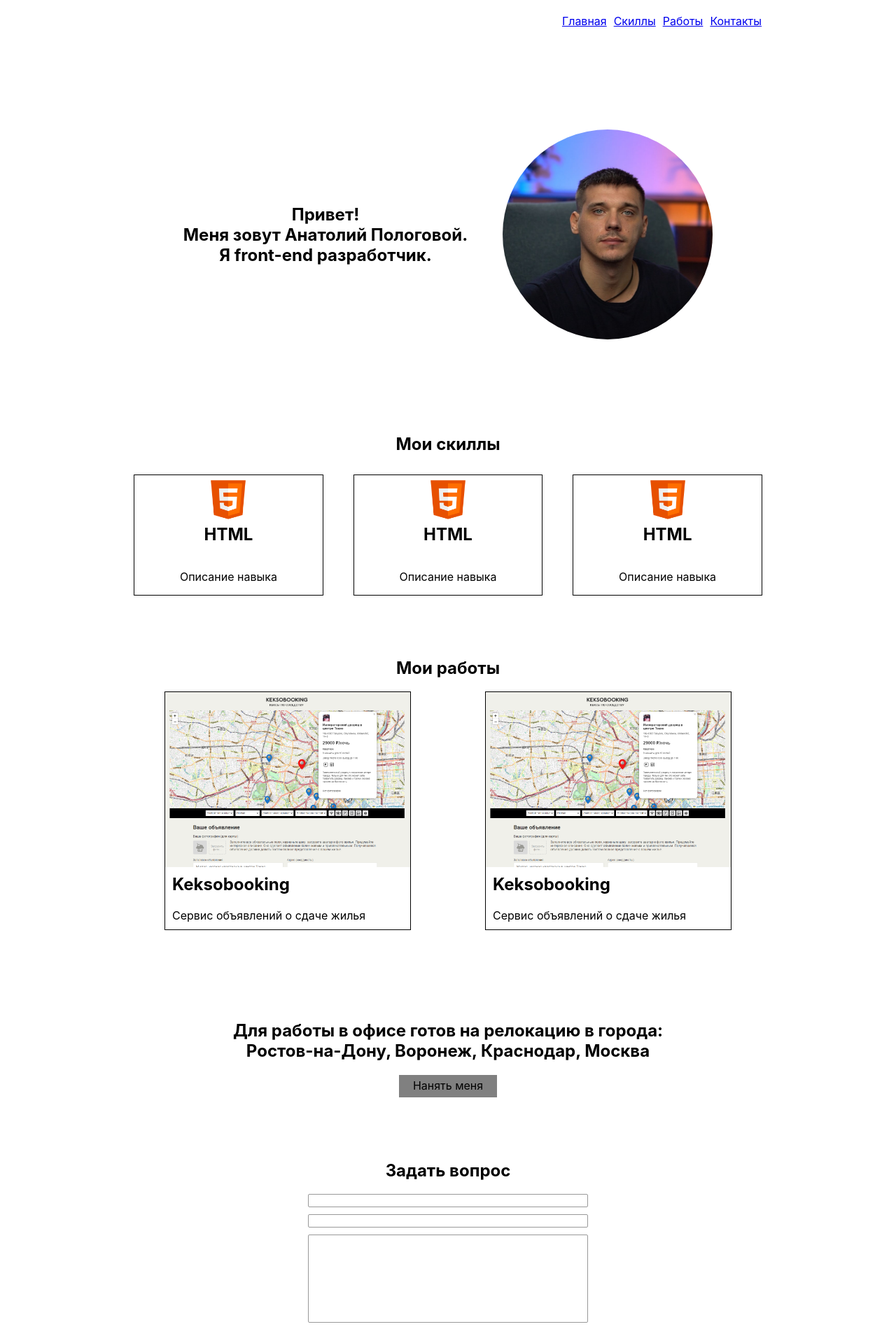
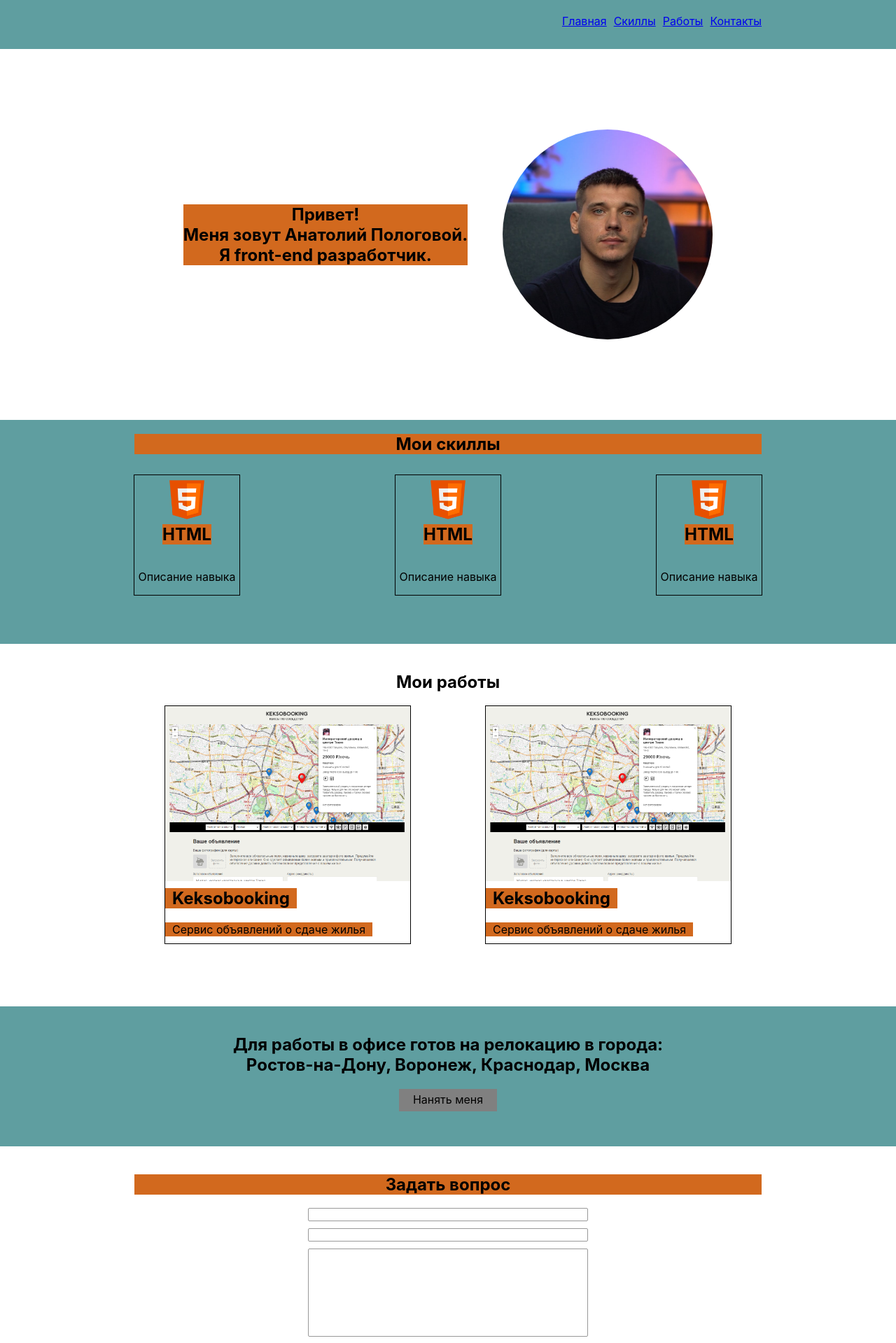
Before and after one commit to AnatoliyPologovoy/portfolio, a React (Create React App) app: page / in a window 1280 px wide. Shown: the top 1919 px of the page at 70% size. Built offline with nearby package versions, Linux system fonts and the light colour scheme.

Commit message:
fix bugs

```diff
--- a/src/components/Contacts.tsx
+++ b/src/components/Contacts.tsx
@@ -5,7 +5,7 @@ const Contacts = () => {
     return (
         <section className={cl.contacts}>
             <div className={cl.mainWrapper}>
-                <h1>Задать вопрос</h1>
+                <h1 className={cl.title}>Задать вопрос</h1>
                 <form action="#" className={cl.form}>
                     <input type={"text"} className={cl.formName}/>
                     <input type={"text"} className={cl.formEmail}/>
--- a/src/components/Works/works.module.css
+++ b/src/components/Works/works.module.css
@@ -70,6 +70,7 @@
 }
 
 .title, .text {
+    background-color: chocolate;
     align-self: flex-start;
     padding: 0 10px 0 10px;
     margin-top: 10px;
--- a/src/components/contacts.module.css
+++ b/src/components/contacts.module.css
@@ -12,6 +12,9 @@
 .mainWrapper {
     composes: wrapper from 'root.module.css';
 
+}
+.title {
+    background-color: chocolate;
 }
 
 .form {
--- a/src/components/footer.module.css
+++ b/src/components/footer.module.css
@@ -3,7 +3,8 @@
 @value background-color-blue from colors;
 
 .footer {
-    background-color: background-color-blue;
+    /*background-color: background-color-blue;*/
+    background-color: cadetblue;
     width: 100%;
     padding-top: 20px;
     padding-bottom: 50px;
@@ -15,7 +16,7 @@
 }
 
 .social {
-    margin: 0 auto 0 auto;
+    margin: 0 auto;
     width: 300px;
     display: flex;
     justify-content: space-between;
--- a/src/components/header.module.css
+++ b/src/components/header.module.css
@@ -2,18 +2,22 @@
 @value background-color-blue from colors;
 
 .header {
-    height: 70px;
-    background-color: background-color-blue;
+    min-height: 70px;
+    /*background-color: background-color-blue;*/
+    background-color: cadetblue;
 }
 
 .headerWrapper {
     composes: wrapper from './root.module.css';
     padding-top: 20px;
+    padding-bottom: 20px;
 }
 
 .nav {
     width: max-content;
     margin-left: auto;
+    display: flex;
+    flex-wrap: wrap;
 }
 
 .nav a:not(:last-child) {
@@ -23,5 +27,6 @@
 @media (max-width: 360px) {
     .nav {
         margin-right: auto;
+        width: 100%;
     }
 }
--- a/src/components/hire.module.css
+++ b/src/components/hire.module.css
@@ -3,7 +3,8 @@
 @value background-color-blue from colors;
 
 .hire {
-    background-color: background-color-blue;
+    /*background-color: background-color-blue;*/
+    background-color: cadetblue;
     width: 100%;
     padding-top: 20px;
     padding-bottom: 50px;
@@ -20,5 +21,5 @@
     background-color: gray;
     display: block;
     width: max-content;
-    margin: 0 auto 0 auto ;
+    margin: 0 auto;
 }
--- a/src/components/promo.module.css
+++ b/src/components/promo.module.css
@@ -19,6 +19,7 @@
 }
 
 .text {
+    background-color: chocolate;
     margin-right: 50px;
 }
 
--- a/src/components/skills/skills.module.css
+++ b/src/components/skills/skills.module.css
@@ -4,7 +4,8 @@
 
 .skills {
     /*height: calc(85vh);*/
-    background-color: background-color-blue;
+    /*background-color: background-color-blue;*/
+    background-color: cadetblue;
     width: 100%;
     padding-top: 20px;
     padding-bottom: 50px;
@@ -17,6 +18,7 @@
 }
 
 .mainTitle {
+    background-color: chocolate;
     text-align: center;
     margin-top: 0;
     margin-bottom: 30px;
@@ -30,16 +32,18 @@
 
 /*skill*/
 .skillWrapper {
-    width: 30%;
+    width: 150px;
     outline: 1px solid black;
     display: flex;
     flex-direction: column;
     justify-content: space-between;
     align-items: center;
+    margin-bottom: 20px;
 
 }
 
 .title {
+    background-color: chocolate;
     margin-top: 0;
     margin-bottom: 20px;
 }
```
